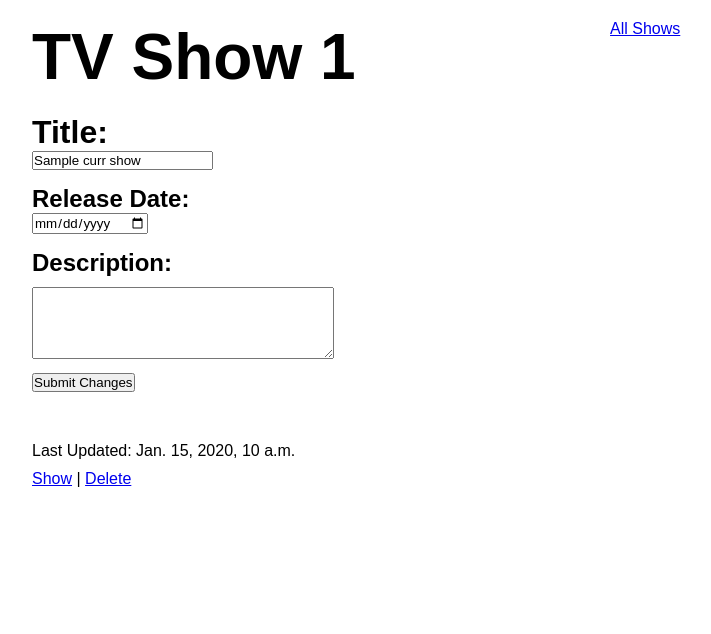
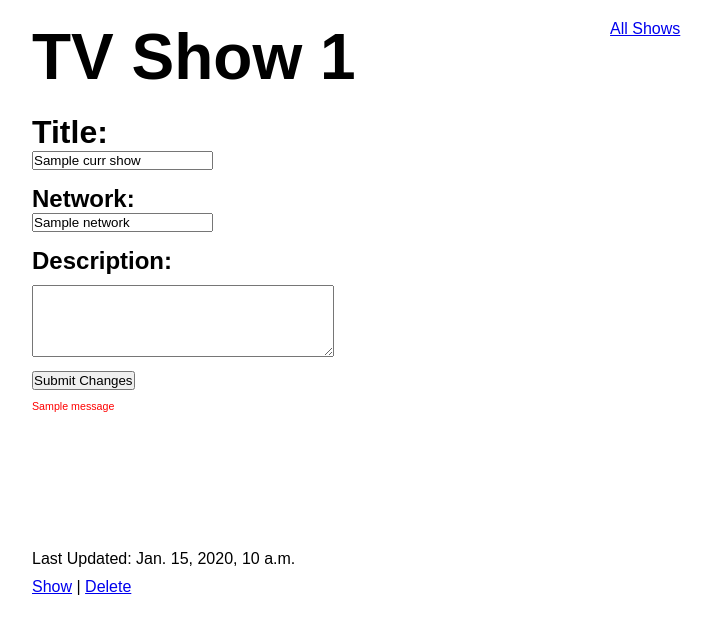
Before and after one commit to tobinr/semi_restful_tv, a Django app: template shows/templates/edit_show.html in a window 1280 px wide. Shown: the top 634 px of the page, without its empty margins (158-869 px from the left). Run offline with Django 3.2, Linux system fonts and the light colour scheme; the template is opened without the code that fills it: most values are stand-ins (such as "Sample title", 1, 10 or a date in 2020); one stand-in notice (Sample message) is shown.

Commit message:
Adding validation to new and edit form pages.

```diff
--- /dev/null
+++ b/shows/static/css/edit_show.css
@@ -0,0 +1,62 @@
+* {
+    padding: 0;
+    margin: 0;
+    font-family: Arial, Helvetica, sans-serif;
+    /* outline: 1px solid green; */
+}
+
+#container {
+    width: 900px;
+    margin: 15px auto;
+}
+
+textarea {
+    margin: 10px 0;
+    height: 70px;
+    width: 300px;
+}
+
+#header {
+    margin: 20px 0;
+}
+    #header a {
+        display: inline-block;
+        vertical-align: top;
+        margin-right: 20px;
+        margin-left: 250px;
+    }
+    #header h1 {
+        display: inline-block;
+        font-size: 48pt;
+    }
+
+#show_info h1, h2, h3, h4 {
+    margin-top: 15px;
+}
+
+#show_info h3, h4 {
+    margin-left: 15px;
+}
+
+#sub_btn {
+    display: block;
+}
+
+#errors {
+    height: 100px;
+    margin-top: 10px;
+}
+
+        .messages li {
+            list-style: none;
+            color: red;
+            font-size: 8pt;
+        }
+
+
+#footer {
+    margin-top: 50px;
+}
+    #show_links {
+        margin-top: 10px;
+    }
--- a/shows/templates/edit_show.html
+++ b/shows/templates/edit_show.html
@@ -5,7 +5,7 @@
     <meta name="viewport" content="width=device-width, initial-scale=1.0">
     <title>TTVDB | Edit {{curr_show.title}}</title>
     {% load static %}
-    <link rel="stylesheet" href="{% static 'css/one_show.css' %}">
+    <link rel="stylesheet" href="{% static 'css/edit_show.css' %}">
 </head>
 <body>
     <div id="container">
@@ -18,14 +18,24 @@
                 {% csrf_token %}
                 <h1>Title:</h1>
                 <input type="text" name="title" value="{{curr_show.title}}"></input>
-                <!-- <h2>Network:</h2>
-                <input type="text" name="network" value="{{curr_show.network.name}}"></input> -->
-                <h2>Release Date:</h2>
-                <input type="date" name="release_date" value="{{curr_show.release_date}}" id="release_date">
+                <h2>Network:</h2>
+                <input type="text" name="network" value="{{curr_show.network.name}}"></input>
+                <!-- Below is release date, but edit requires input. Need to change to Python datetime format for usability -->
+                <!-- <h2>Release Date:</h2>
+                <input type="date" name="release_date" value="{{curr_show.release_date}}" id="release_date"> -->
                 <h2>Description:</h2>
                 <textarea name="desc" id="Description"></textarea>
                 <input type="submit" value="Submit Changes" id="sub_btn">
             </form>
+        </div>
+        <div id="errors">
+            {% if messages %}
+            <ul class="messages">
+                {% for message in messages %}
+                <li {% if message.tags %} class="{{message.tags}}" {% endif %}>{{message}}</li>
+                {% endfor %}
+            </ul>
+            {% endif %}
         </div>
         <div id="footer">
             <p>Last Updated: {{curr_show.updated_at}}</p>
```
Also changed, not shown: shows/models.py (+17 -1 lines), shows/static/css/add_new.css (+12 -0 lines), shows/templates/new.html (+9 -0 lines), shows/views.py (+36 -31 lines), db.sqlite3.
